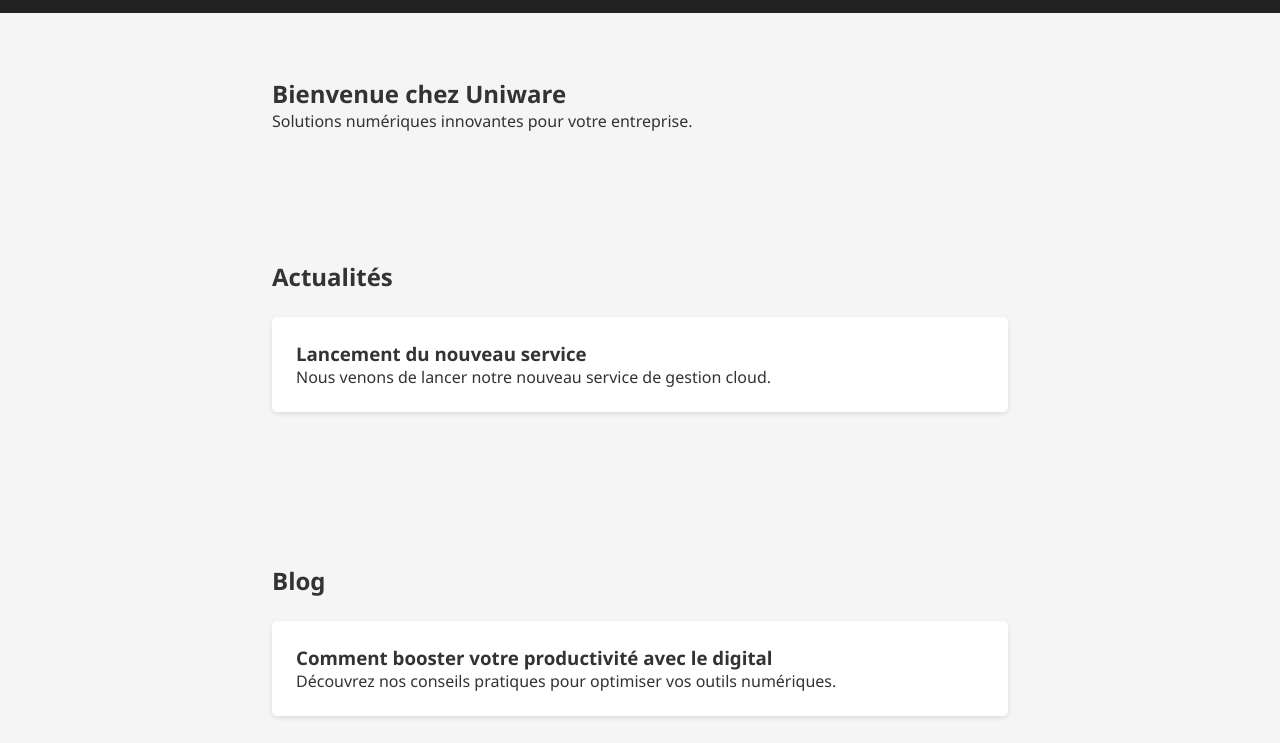
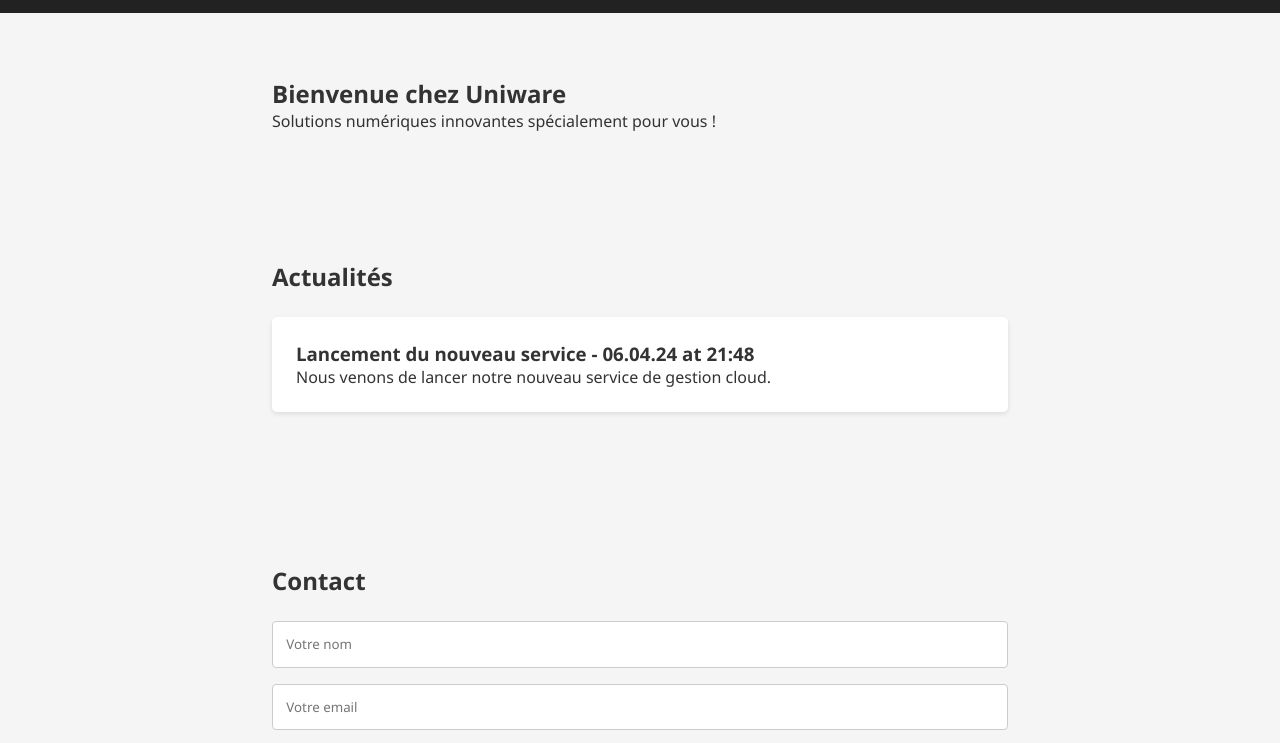
Before and after one commit to uniware-ch/Uniware.site, a plain HTML site: page index.html in a window 1280 px wide. Shown: the part 52-795 px from the top of the page. Drawn offline with Linux system fonts and the light colour scheme.

Commit message:
Update index.html

```diff
--- a/index.html
+++ b/index.html
@@ -19,22 +19,14 @@
 
     <section id="home" class="section">
         <h1>Bienvenue chez Uniware</h1>
-        <p>Solutions numériques innovantes pour votre entreprise.</p>
+        <p>Solutions numériques innovantes spécialement pour vous !</p>
     </section>
 
     <section id="news" class="section">
         <h2>Actualités</h2>
         <div class="card">
-            <h3>Lancement du nouveau service</h3>
+            <h3>Lancement du nouveau service - 06.04.24 at 21:48</h3>
             <p>Nous venons de lancer notre nouveau service de gestion cloud.</p>
-        </div>
-    </section>
-
-    <section id="blog" class="section">
-        <h2>Blog</h2>
-        <div class="card">
-            <h3>Comment booster votre productivité avec le digital</h3>
-            <p>Découvrez nos conseils pratiques pour optimiser vos outils numériques.</p>
         </div>
     </section>
 
```
